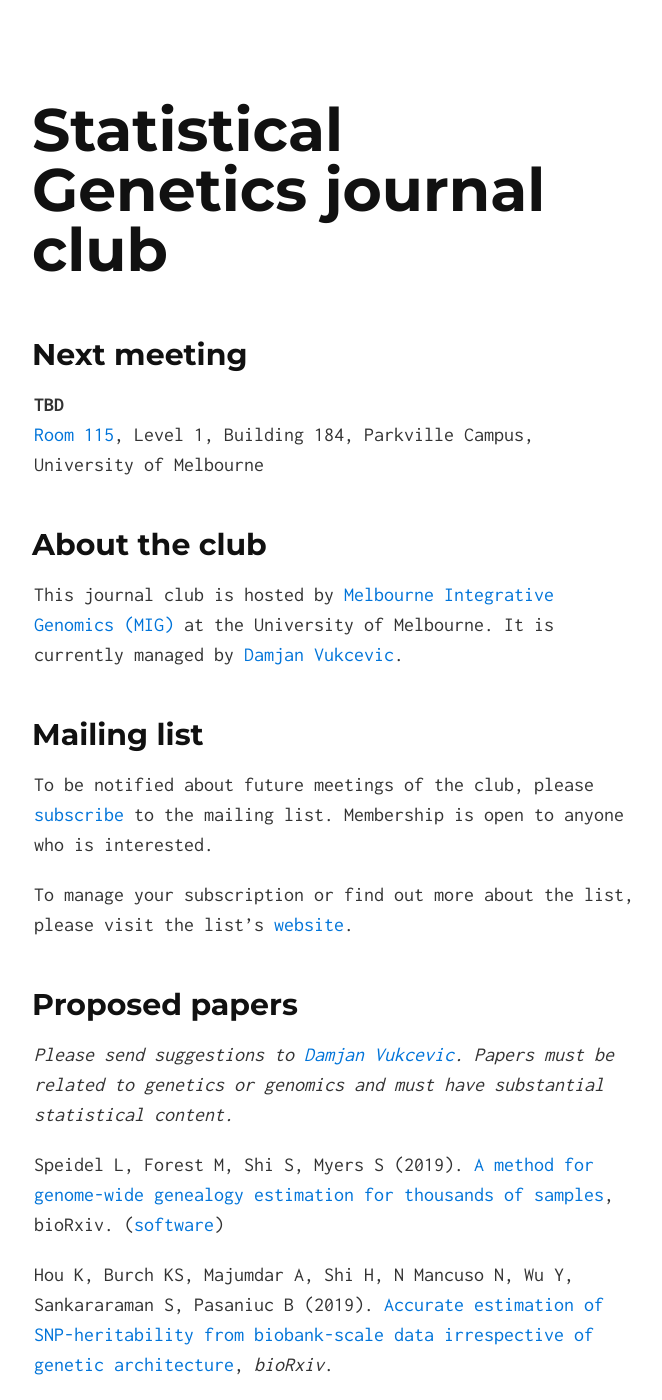
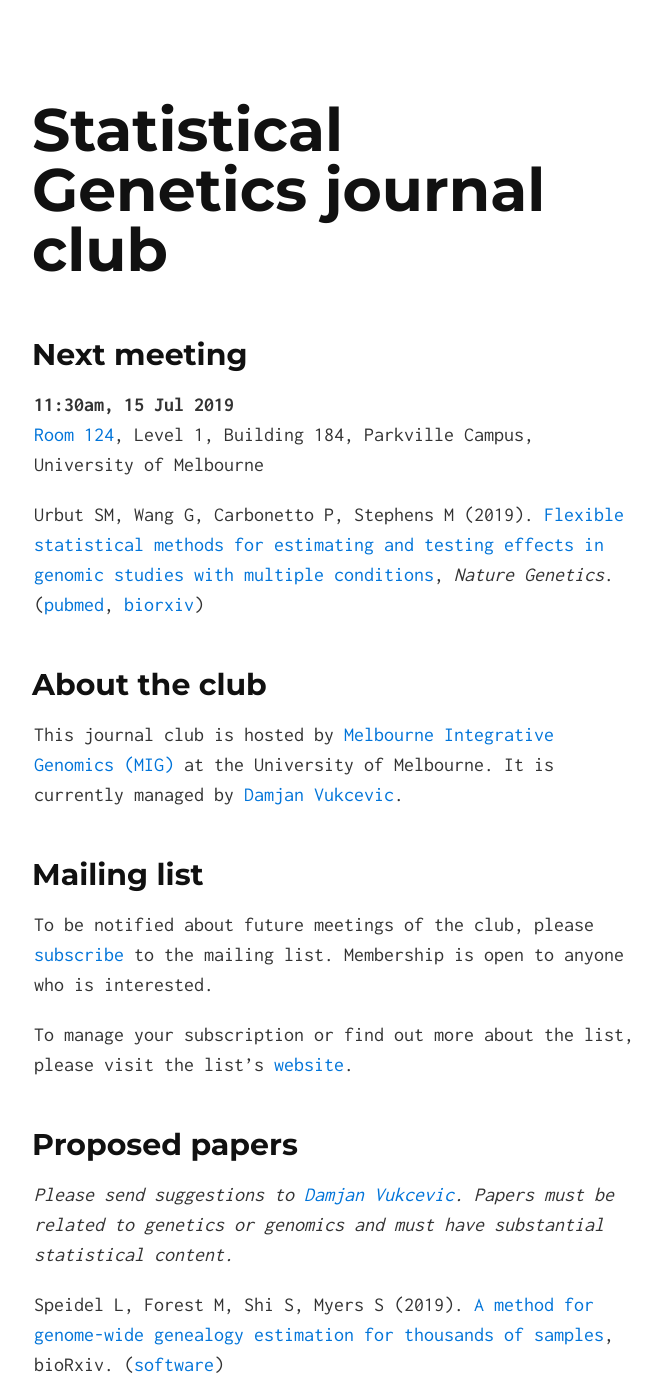
Before and after one commit to melbintgen/statgen-journal-club, a Jekyll site: the page built from index.md, in a window 1280 px wide and 1400 px high. Shown: the whole window, without its empty margins (306-968 px from the left). Built offline with Jekyll 4.4.1, drawn with Linux system fonts in a browser that asks for light colours; our own code applies the rules of GitHub Pages for plain Markdown files; some of the changed text lies outside the part shown.

Commit message:
Announce meeting for 15 Jul 2019

```diff
--- a/index.md
+++ b/index.md
@@ -5,9 +5,15 @@ layout: default
 
 ## Next meeting
 
-**TBD**
-[Room 115](https://maps.unimelb.edu.au/point?poi=661677), Level 1,
+**11:30am, 15 Jul 2019**
+[Room 124](https://maps.unimelb.edu.au/parkville/building/184/124), Level 1,
 Building 184, Parkville Campus, University of Melbourne
+
+Urbut SM, Wang G, Carbonetto P, Stephens M (2019).  [Flexible statistical
+methods for estimating and testing effects in genomic studies with multiple
+conditions](https://doi.org/10.1038/s41588-018-0268-8), *Nature Genetics*.
+([pubmed](https://www.ncbi.nlm.nih.gov/pubmed/30478440),
+[biorxiv](https://doi.org/10.1101/096552))
 
 
 ## About the club
```
Also changed, not shown: other parts of index.md (+0 -6 lines).
